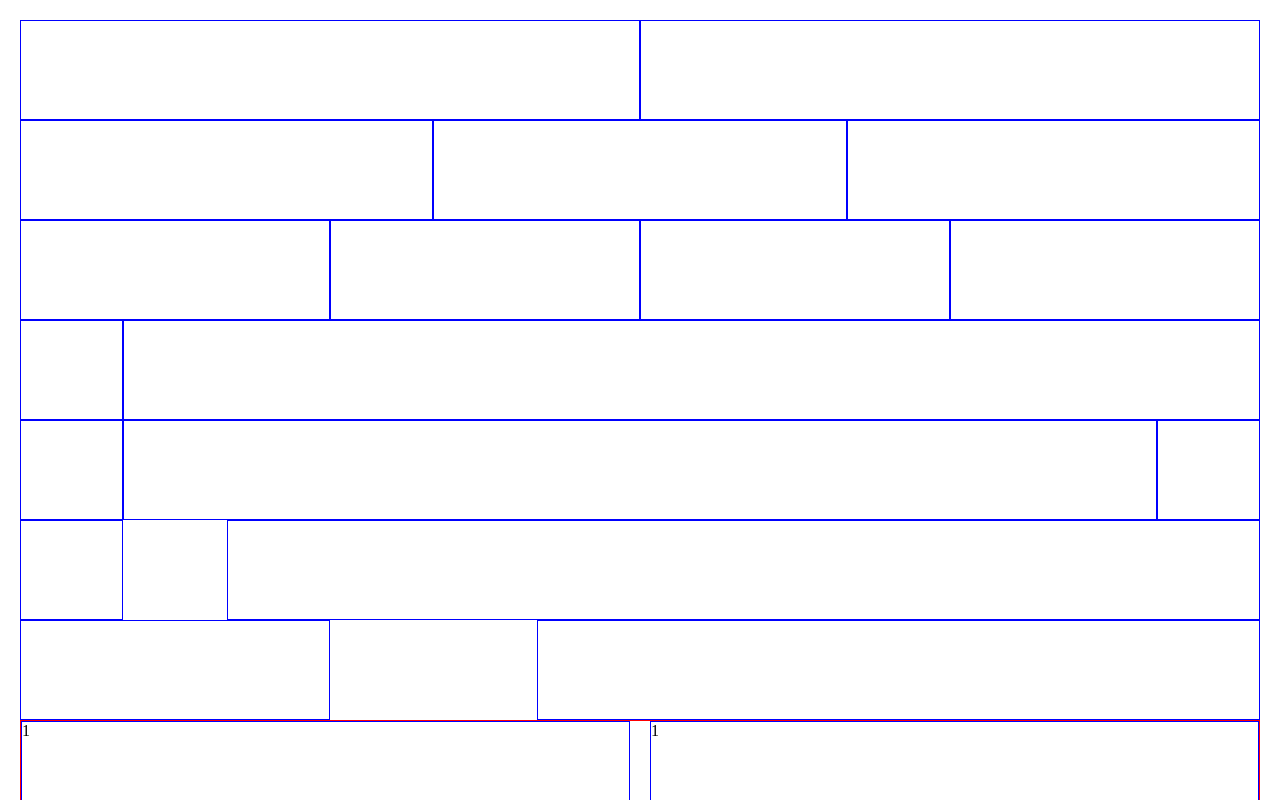
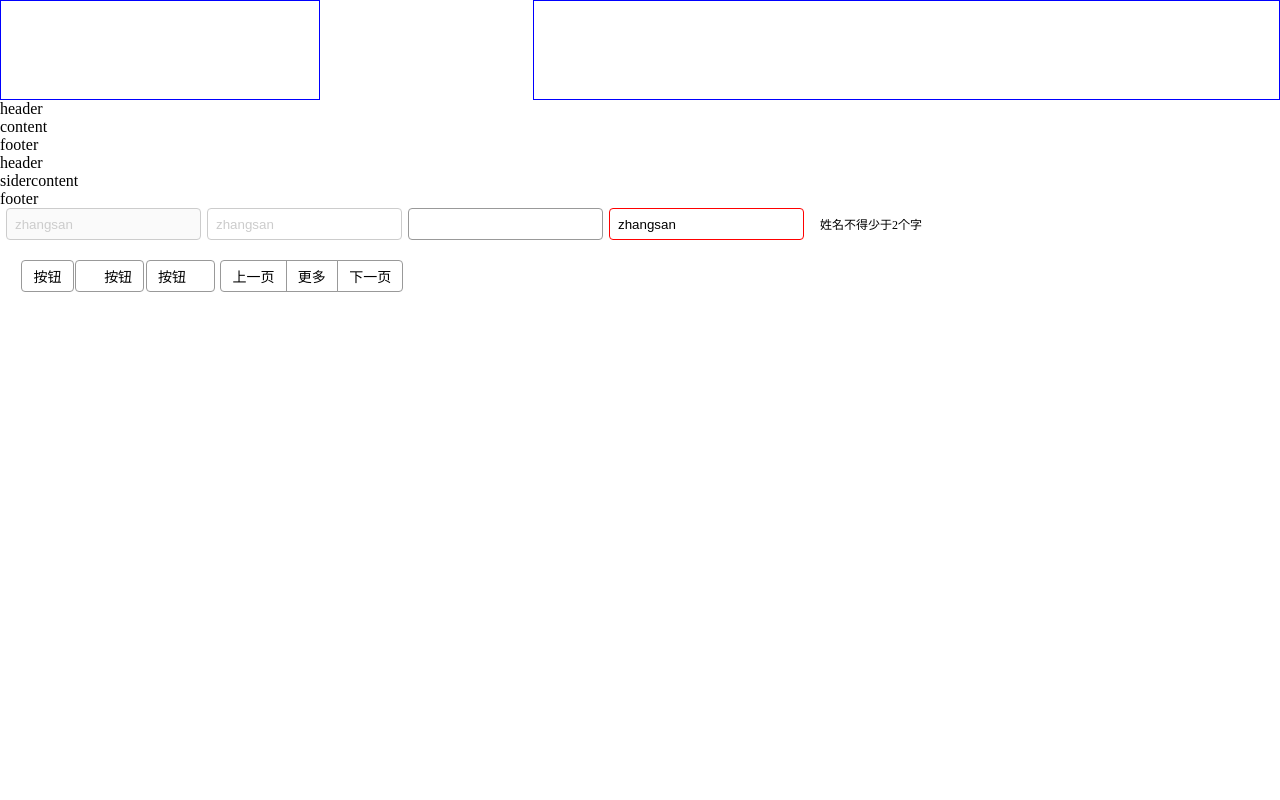
Before and after one commit to DT-seven/Vue-UI-gulu, a Vue app: page / in a window 1280 px wide. Shown: the top 800 px of the page. Built offline with nearby package versions, Linux system fonts and the light colour scheme.

Commit message:
完成默认布局组件

```diff
--- a/src/App.vue
+++ b/src/App.vue
@@ -2,47 +2,24 @@
   <div id="app">
     <div id="grid">
       <g-row>
-        <g-col></g-col>
-        <g-col></g-col>
-      </g-row>
-      <g-row>
-        <g-col></g-col>
-        <g-col></g-col>
-        <g-col></g-col>
-      </g-row>
-      <g-row>
-        <g-col></g-col>
-        <g-col></g-col>
-        <g-col></g-col>
-        <g-col></g-col>
-      </g-row>
-      <g-row>
-        <g-col span="2"></g-col>
-        <g-col span="22"></g-col>
-      </g-row>
-      <g-row>
-        <g-col span="2"></g-col>
-        <g-col span="20"></g-col>
-        <g-col span="2"></g-col>
-      </g-row>
-      <g-row>
-        <g-col span="2"></g-col>
-        <g-col span="20" offset="2"></g-col>
-      </g-row>
-      <g-row>
         <g-col span="6"></g-col>
         <g-col span="14" offset="4"></g-col>
       </g-row>
-      <div style="border:1px solid red">
-        <g-row gutter="20">
-          <g-col :phone="{ span: 2 }">1</g-col>
-          <g-col :phone="{ span: 20, offset: 2 }">1</g-col>
-        </g-row>
-        <g-row>
-          <g-col :phone="{ span: 2 }">1</g-col>
-          <g-col :phone="{ span: 22 }">1</g-col>
-        </g-row>
-      </div>
+    </div>
+    <div id="layout">
+      <g-layout>
+        <g-header>header</g-header>
+        <g-content>content</g-content>
+        <g-footer>footer</g-footer>
+      </g-layout>
+      <g-layout>
+        <g-header>header</g-header>
+        <g-layout>
+          <g-sider>sider</g-sider>
+          <g-content>content</g-content>
+        </g-layout>
+        <g-footer>footer</g-footer>
+      </g-layout>
     </div>
     <div id="gulu-input">
       <g-input value="zhangsan" disabled></g-input>
@@ -93,8 +70,4 @@ export default {
   },
 };
 </script>
-<style lang="scss" scoped>
-#app {
-  margin: 20px;
-}
-</style>
+<style lang="scss" scoped></style>
--- /dev/null
+++ b/src/components/content.vue
@@ -0,0 +1,14 @@
+<template>
+  <div class="content">
+    <slot></slot>
+  </div>
+</template>
+<script>
+export default {
+  name: "GuluContent",
+};
+</script>
+<style scoped lang="scss">
+.content {
+}
+</style>
--- /dev/null
+++ b/src/components/footer.vue
@@ -0,0 +1,14 @@
+<template>
+  <div class="footer">
+    <slot></slot>
+  </div>
+</template>
+<script>
+export default {
+  name: "GuluFooter",
+};
+</script>
+<style scoped lang="scss">
+.footer {
+}
+</style>
--- /dev/null
+++ b/src/components/header.vue
@@ -0,0 +1,14 @@
+<template>
+  <div class="header">
+    <slot></slot>
+  </div>
+</template>
+<script>
+export default {
+  name: "GuluHeader",
+};
+</script>
+<style scoped lang="scss">
+.header {
+}
+</style>
--- /dev/null
+++ b/src/components/layout.vue
@@ -0,0 +1,31 @@
+<template>
+  <div class="layout" :class="{ gsider: siderClass }">
+    <slot></slot>
+  </div>
+</template>
+<script>
+export default {
+  name: "GuluLayout",
+  data() {
+    return {
+      siderClass: false,
+    };
+  },
+  mounted() {
+    this.$children.forEach((vm) => {
+      if (vm.$options.name === "GuluSider") {
+        this.siderClass = true;
+      }
+    });
+  },
+};
+</script>
+<style scoped lang="scss">
+.layout {
+  display: flex;
+  flex-direction: column;
+}
+.gsider {
+  flex-direction: row;
+}
+</style>
--- /dev/null
+++ b/src/components/sider.vue
@@ -0,0 +1,14 @@
+<template>
+  <div class="sider">
+    <slot></slot>
+  </div>
+</template>
+<script>
+export default {
+  name: "GuluSider",
+};
+</script>
+<style scoped lang="scss">
+.sider {
+}
+</style>
```
Also changed, not shown: src/main.js (+10 -0 lines).
